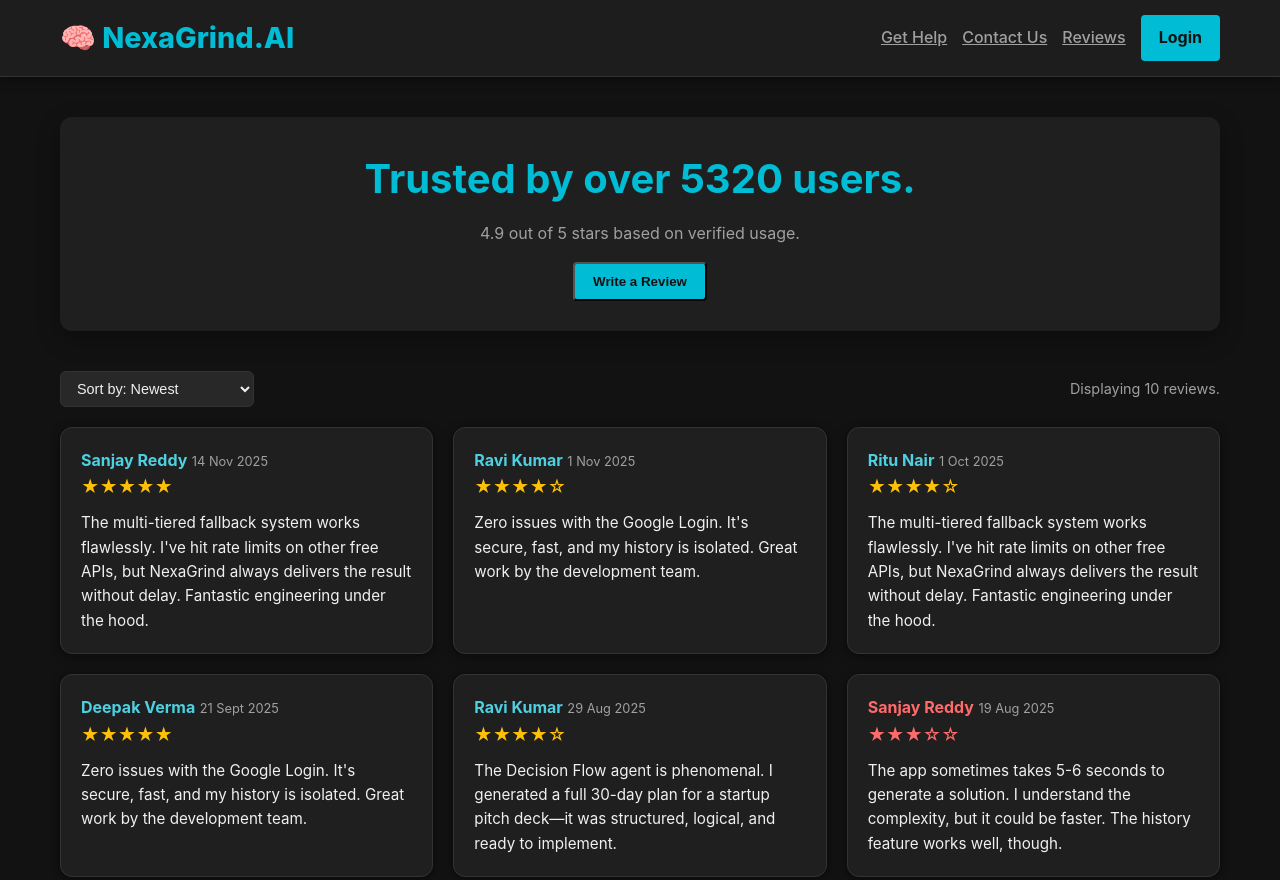
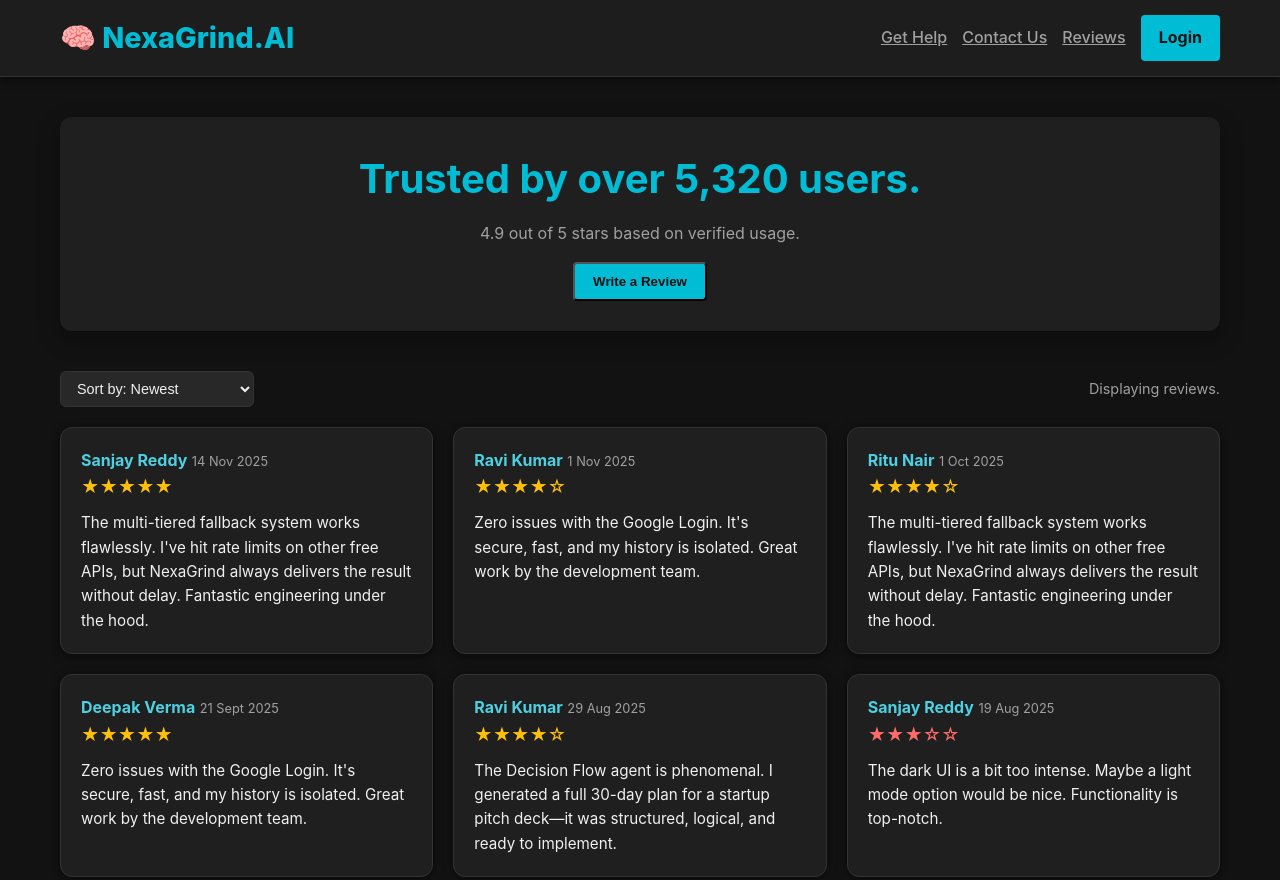
Before and after one commit to Adityaratre/NEXAGRIND.AI, a website: page reviews.html in a window 1280 px wide. Shown: the top 880 px of the page. Drawn offline with Linux system fonts and the light colour scheme; no server answers.

Commit message:
Add files via upload

```diff
--- a/reviews.html
+++ b/reviews.html
@@ -186,7 +186,7 @@
         let USER_NAME = 'Guest User';
         let CURRENT_PAGE = 1;
         const REVIEWS_PER_PAGE = 10; // Only show 10 reviews per page
-        let ALL_REVIEWS_SORTED = []; // Global array to hold all reviews after sorting
+        let ALL_REVIEWS_SORTED = [];
 
         // Data structure for generating authentic Indian reviews
         const SIMULATED_NAMES = [
@@ -207,8 +207,8 @@
                 "The Decision Flow agent is phenomenal. I generated a full 30-day plan for a startup pitch deck—it was structured, logical, and ready to implement.",
             ],
             mixed_reviews: [
-                "The chat response quality is excellent, but I wish the risk card offered more details on local city regulations. Good starting point, but needs more localized Indian data.",
                 "The app sometimes takes 5-6 seconds to generate a solution. I understand the complexity, but it could be faster. The history feature works well, though.",
+                "The dark UI is a bit too intense. Maybe a light mode option would be nice. Functionality is top-notch.",
                 "The Audit Cost feature is great, but the calculation seemed slightly off on my complex tax document. Still provided good guidance.",
             ],
         };
@@ -222,7 +222,6 @@
         const reviewFormContainer = document.getElementById('review-form-container');
         const showReviewFormButton = document.getElementById('show-review-form');
         const reviewForm = document.getElementById('review-form');
-        const reviewTextarea = document.getElementById('review-text');
         const ratingSlider = document.getElementById('rating-slider');
         const ratingValueSpan = document.getElementById('rating-value');
         const reviewError = document.getElementById('review-error');
@@ -258,7 +257,7 @@
             card.className = `review-card ${rating < 4 ? 'low-rating' : ''}`;
             card.innerHTML = `
                 <div class="review-header">
-                    <span class="reviewer-name" style="color: ${rating > 3 ? 'var(--primary-light)' : 'var(--error-color)'}">${name}</span>
+                    <span class="reviewer-name">${name}</span>
                     <span class="review-date">${date}</span>
                 </div>
                 <div class="rating-stars">${generateStars(rating)}</div>
@@ -272,7 +271,7 @@
         function getCombinedAndSortedReviews(sortType) {
 
             const dates = [];
-            for (let i = 0; i < 365; i++) { // Generate dates over a year for realism
+            for (let i = 0; i < 365; i++) { // Generate dates array over a year for realism
                 const d = new Date();
                 d.setDate(d.getDate() - i);
                 dates.push(d.toLocaleDateString('en-IN', { month: 'short', day: 'numeric', year: 'numeric' }));
@@ -315,7 +314,8 @@
             const sortType = sortBySelect.value;
             ALL_REVIEWS_SORTED = getCombinedAndSortedReviews(sortType);
 
-            const totalReviews = ALL_REVIEWS_SORTED.length + SIMULATED_DATA.total_count;
+            const totalUserReviews = getStoredReviews().length;
+            const totalReviews = SIMULATED_DATA.total_count + totalUserReviews;
 
             // Calculate total pages
             const totalPages = Math.ceil(ALL_REVIEWS_SORTED.length / REVIEWS_PER_PAGE);
@@ -334,21 +334,18 @@
                 reviewGrid.appendChild(createReviewCard(r.name, r.text, r.rating, r.date));
             });
 
-            // --- UI Updates (FIXES 2 & 3) ---
+            // --- UI Updates (FIXES 1 & 2) ---
 
             // FIX 2: Real-time Total Count
-            totalReviewsCount.textContent = `Trusted by over ${SIMULATED_DATA.total_count + getStoredReviews().length} users.`;
+            totalReviewsCount.textContent = `Trusted by over ${totalReviews.toLocaleString('en-IN')} users.`;
 
-            // Pagination Controls Update
-            displayCount.textContent = reviewsToDisplay.length;
+            // FIX 1: Pagination Controls Update
             pageInfoSpan.textContent = `Page ${CURRENT_PAGE} of ${totalPages || 1}`;
             prevPageButton.disabled = CURRENT_PAGE === 1;
             nextPageButton.disabled = CURRENT_PAGE >= totalPages;
-
-            // FIX 3: Slider value update is handled in listener below
         }
 
-        // --- Event Listeners for UI and Storage ---
+        // --- Event Listeners and Setup ---
 
         // FIX 3: Slider feedback must update the span immediately
         ratingSlider.addEventListener('input', () => {
@@ -380,7 +377,7 @@
             }
             reviewFormContainer.style.display = 'block';
             showReviewFormButton.style.display = 'none';
-            reviewError.style.display = 'none';
+            reviewError.style.display = 'none'; // Clear error on show
         });
 
         // Submit Review Logic (FIX 2: Updates total count instantly)
@@ -422,6 +419,7 @@
 
         // Initial Auth Check and Load
         document.addEventListener('DOMContentLoaded', async () => {
+            // AUTH CHECK (Updates Header UI and sets USER_NAME)
             try {
                 const res = await fetch('/api/user');
                 const data = await res.json();
```
